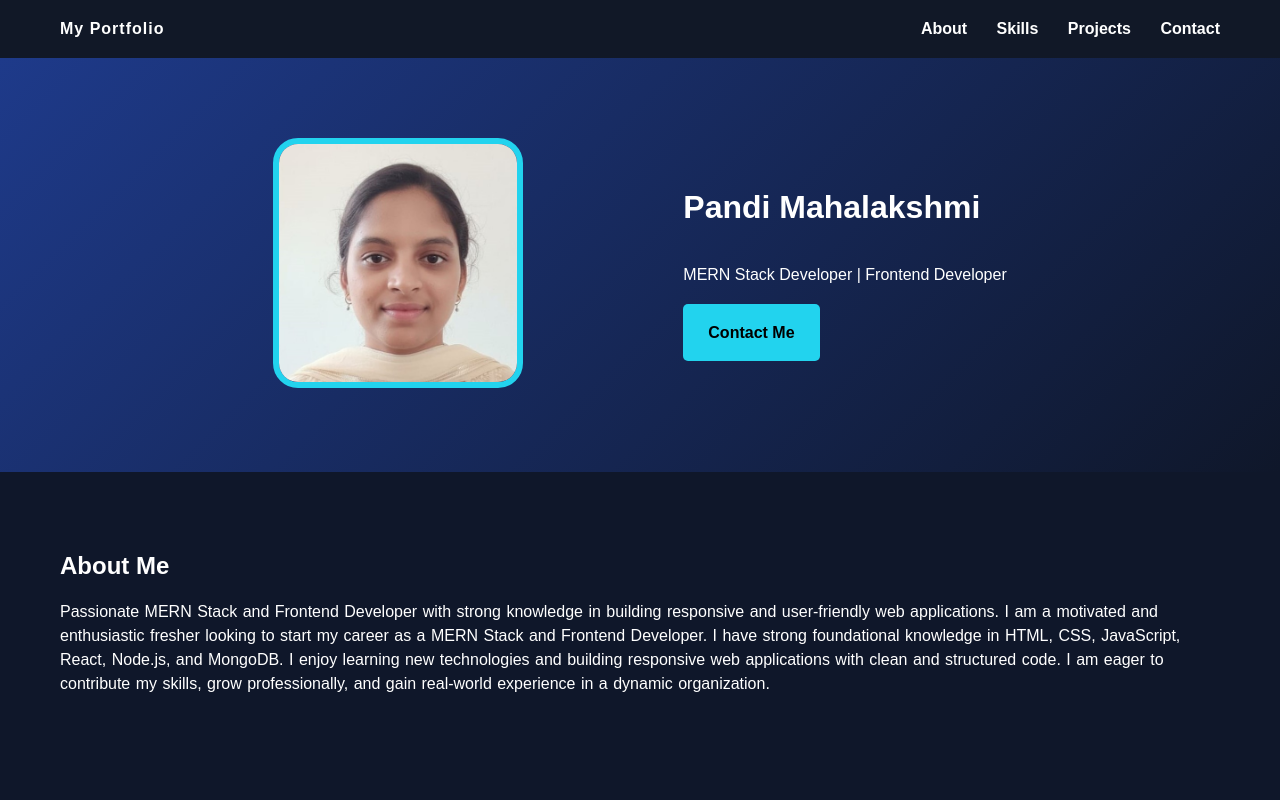
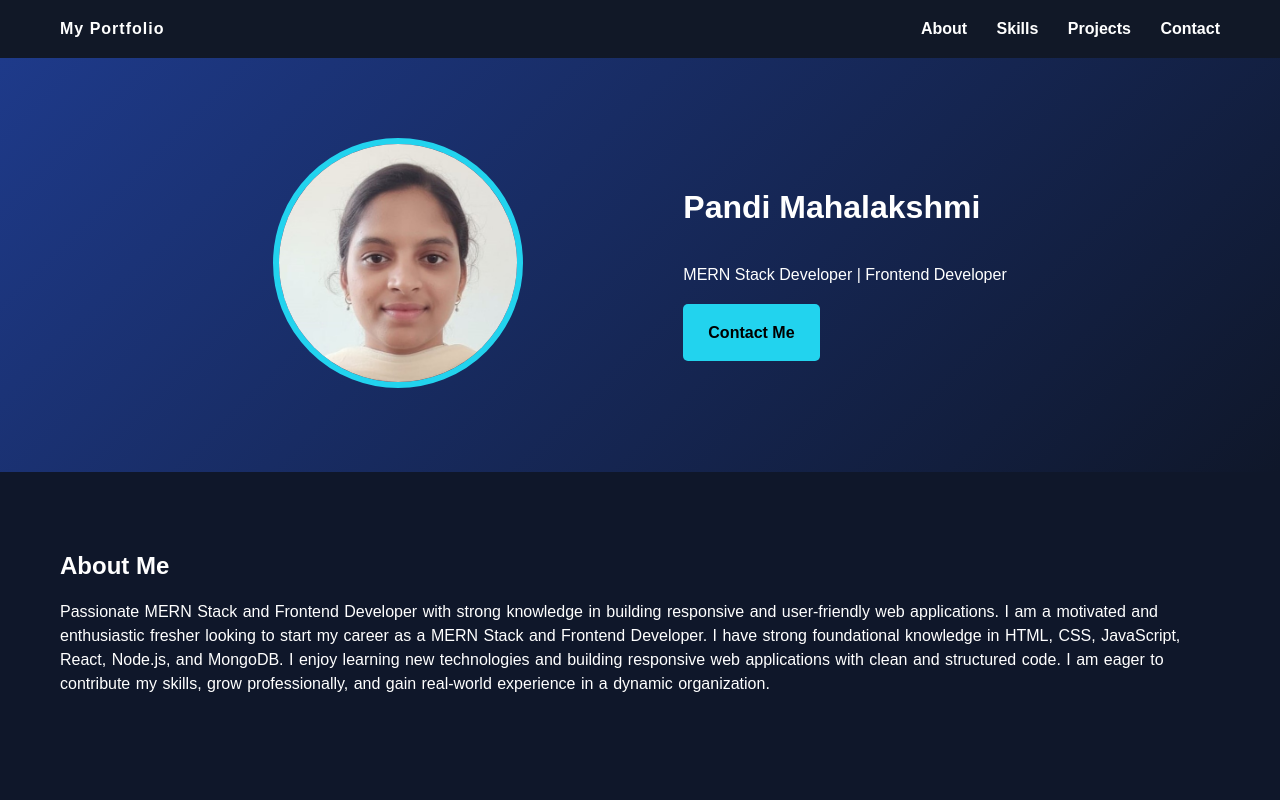
Before and after one commit to pandimahalakshmi/Portfolio-website, a plain HTML site: page index.html in a window 1280 px wide. Shown: the top 800 px of the page. Drawn offline with Linux system fonts and the light colour scheme.

Commit message:
Updated portfolio website

```diff
--- a/style.css
+++ b/style.css
@@ -49,11 +49,10 @@ body{
 .image img{
     width:250px;
     height:250px;
-    border-radius:10%;
+    border-radius:50%;
     object-fit:cover;
     object-position:top;
     border:6px solid #22d3ee;
-    object-fit:cover;
 }
 
 .para,.head{
```
